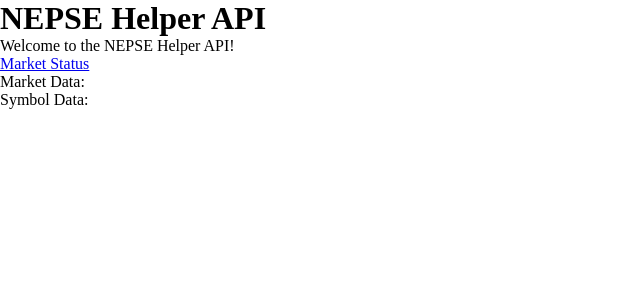
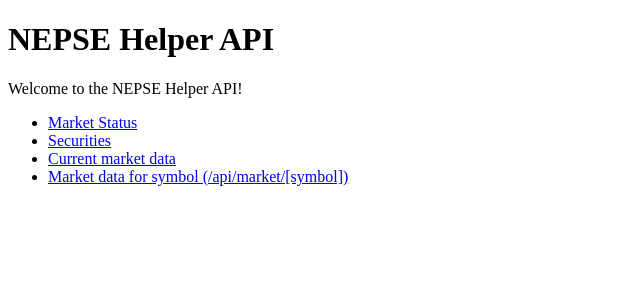
Before and after one commit to prashunchitkr/nepse-helper, a Next.js app in the folder apps/web/: page / in a window 1280 px wide. Shown: the top 300 px of the page, without its empty margins (0-640 px from the left). Built offline with nearby package versions, Linux system fonts and the light colour scheme.

Commit message:
feat(web): add endpoints in home page

```diff
--- a/apps/web/app/app.css
+++ b/apps/web/app/app.css
@@ -1,5 +1,3 @@
 * {
-    margin: 0;
-    padding: 0;
     box-sizing: border-box;
 }
--- a/apps/web/app/page.tsx
+++ b/apps/web/app/page.tsx
@@ -15,8 +15,17 @@
         <li>
           <Link href={"/api/status"}>Market Status</Link>{" "}
         </li>
-        <li>Market Data: </li>
-        <li>Symbol Data: </li>
+        <li>
+          <Link href={"/api/securities"}>Securities</Link>
+        </li>
+        <li>
+          <Link href={"/api/market"}>Current market data</Link>
+        </li>
+        <li>
+          <Link href={"/api/market/NABIL"}>
+            Market data for symbol (/api/market/[symbol])
+          </Link>
+        </li>
       </ul>
     </div>
   );
```
